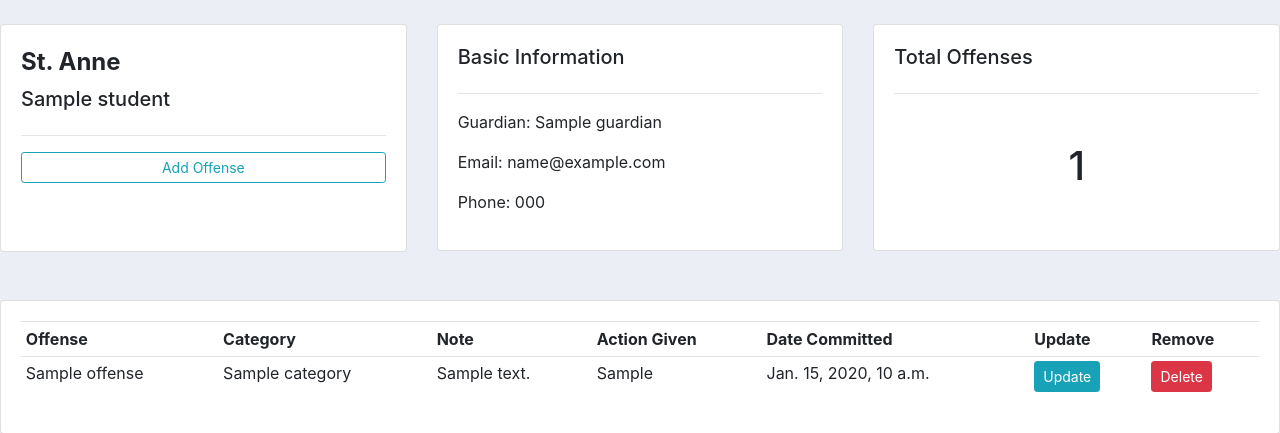
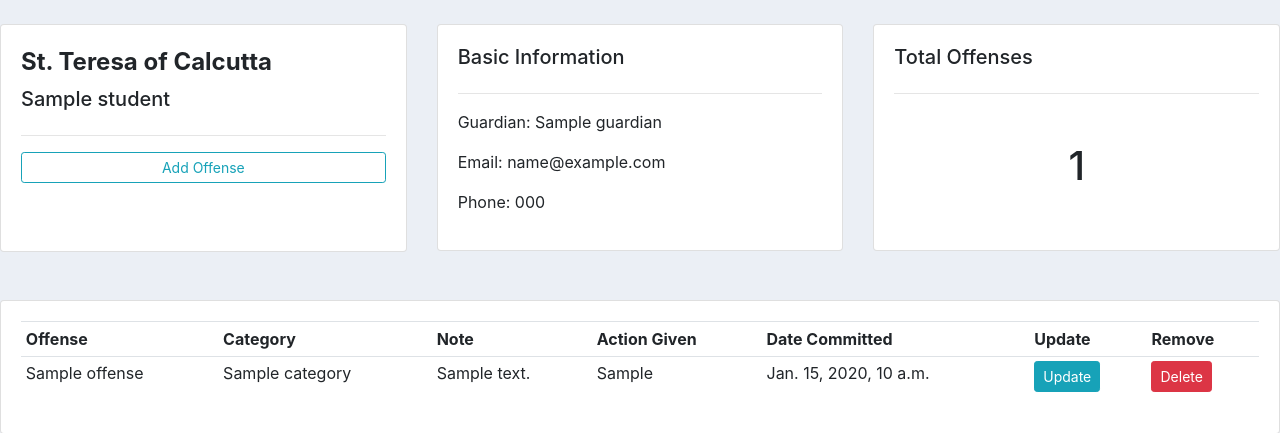
Before and after one commit to dangosuki/Student-Offense-Management-System, a Django app: template accounts/templates/accounts/teresaprofile.html in a window 1280 px wide. Shown: the part 59-492 px from the top of the page. Run offline with Django 5.2, Linux system fonts and the light colour scheme; the template is opened without the code that fills it: most values are stand-ins (such as "Sample title", 1, 10 or a date in 2020); some libraries are stand-ins or nearby versions.

Commit message:
Update - April 28, 2024

```diff
--- a/accounts/templates/accounts/teresaprofile.html
+++ b/accounts/templates/accounts/teresaprofile.html
@@ -7,7 +7,7 @@
 <div class="row">
     <div class="col-md">
         <div class="card card-body">
-            <h5 style="font-size: 24px; font-weight: 700; line-height: 34px;">St. Anne</h5>
+            <h5 style="font-size: 24px; font-weight: 700; line-height: 34px;">St. Teresa of Calcutta</h5>
             <h5>{{students.name}}</h5>
             <hr>
             <a class="btn btn-outline-info  btn-sm btn-block" href="{% url 'teresacreate_offense' students.id %}">Add Offense</a>
```
